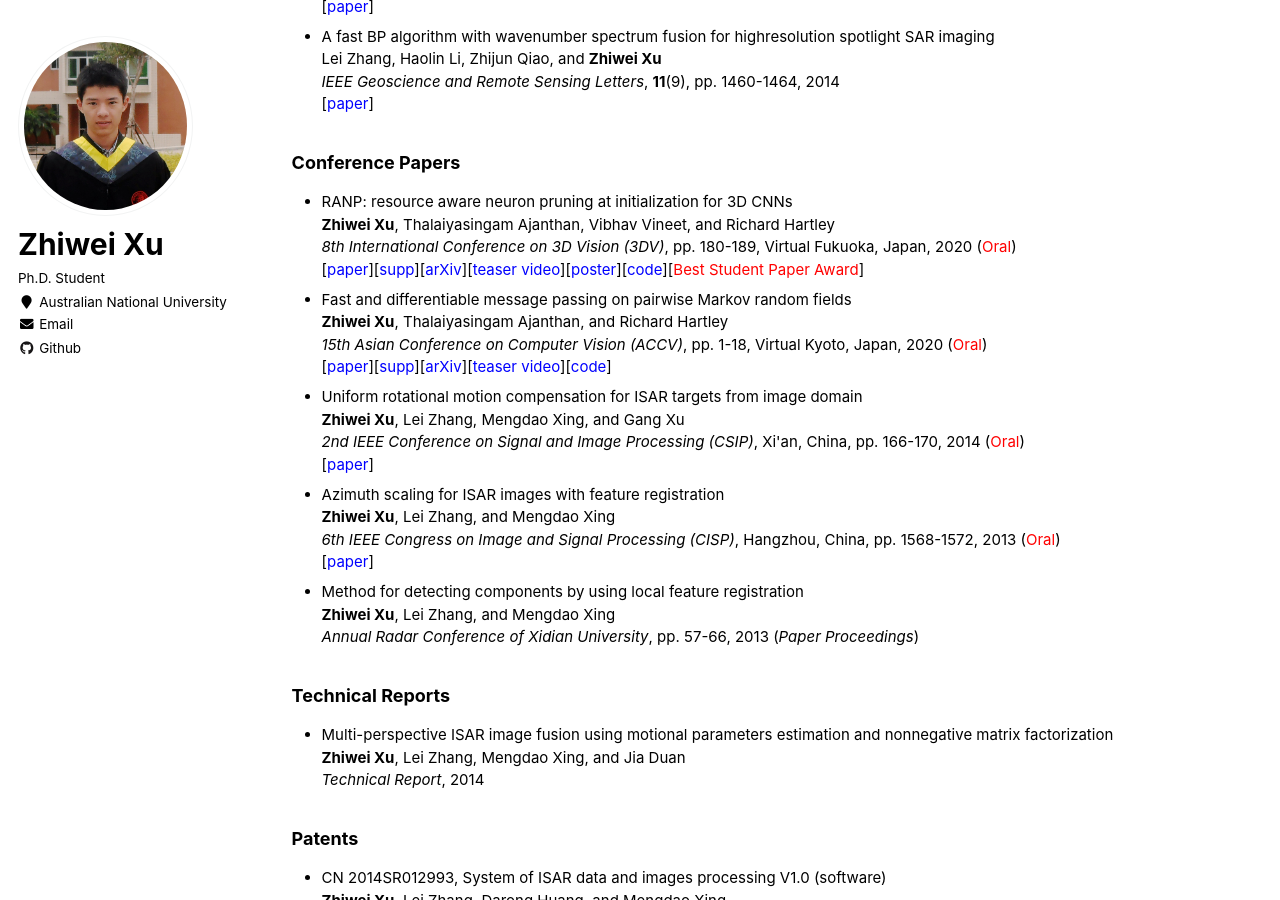
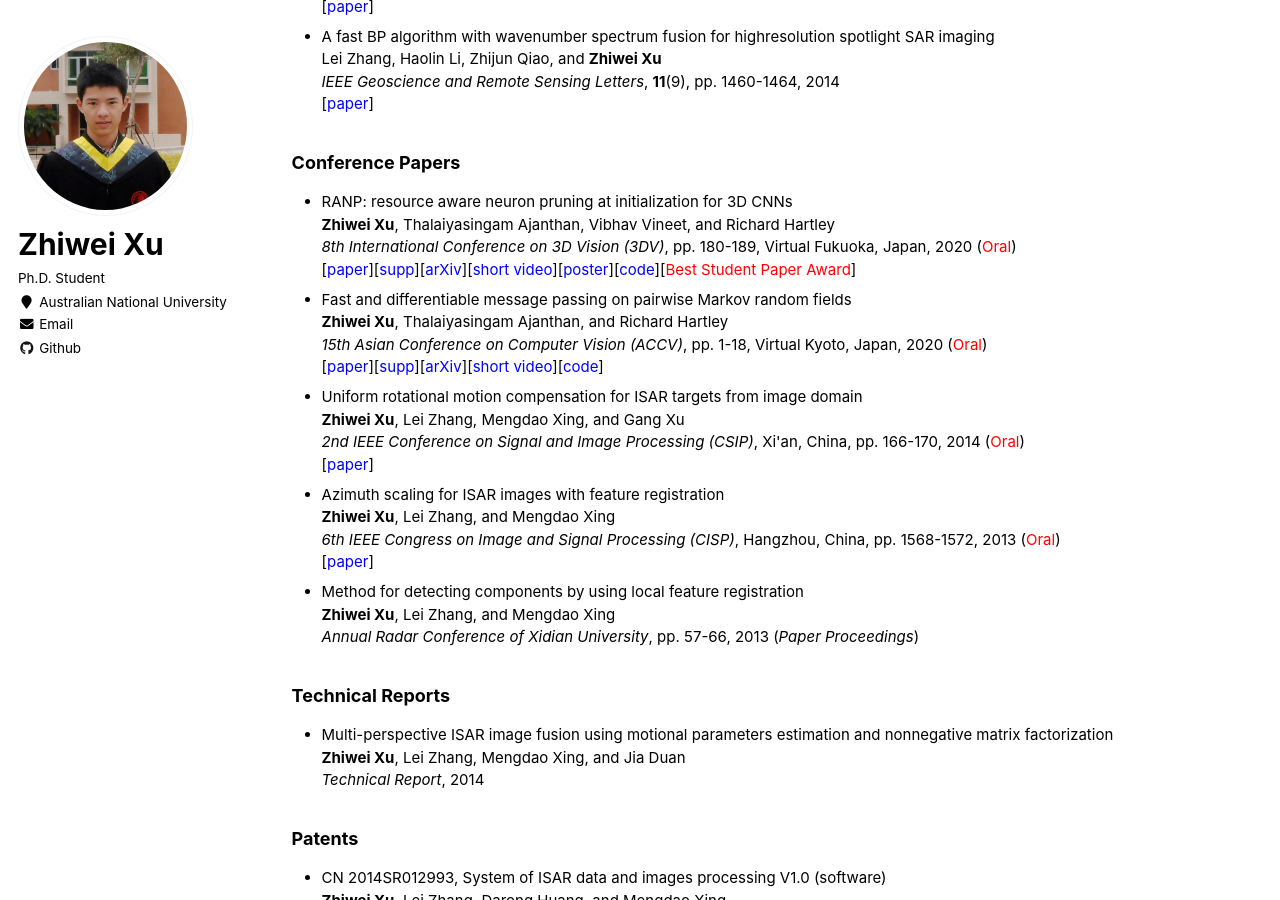
Before and after one commit to zwxu064/zwxu064.github.io, a Jekyll site: the page built from _pages/about.html, in a window 1280 px wide and 900 px high, scrolled down 1602 px. Built offline with Jekyll 4.4.1, drawn with Linux system fonts in a browser that asks for light colours.

Commit message:
Modifying some typos

```diff
--- a/_pages/about.html
+++ b/_pages/about.html
@@ -88,13 +88,13 @@
   <li><div>RANP: resource aware neuron pruning at initialization for 3D CNNs</div>
       <div><strong>Zhiwei Xu</strong>, Thalaiyasingam Ajanthan, Vibhav Vineet, and Richard Hartley</div>
       <div><i>8th International Conference on 3D Vision (3DV)</i>, pp. 180-189, Virtual Fukuoka, Japan, 2020 (<span style="color:red">Oral</span>)</div>
-      <div>[<a href="./files/RANP.pdf" target="_blank">paper</a>][<a href="./files/RANP_supp.pdf" target="_blank">supp</a>][<a href="https://arxiv.org/abs/2010.02488" target="_blank">arXiv</a>][<a href="https://www.youtube.com/watch?v=KadydhOJnBE&t=71s" target="_blank">teaser video</a>][<a href="https://bn1302files.storage.live.com/y4mWIjIxN9_5CKv26bp4qUefzUNf0gCtJp_7g5OwkXe9JoVyKO-AvkGHnkp4oH4DXiJOsjwvjOl5Fy55eF4umP-BPDw6IRqEDrdL-eLQF9P1EJJM6XrWsbHECHTMb_85DMCIappEaVgmkQIIIUbfQiKp7utp_IWM9nR_KtYul_c8zfj5lYkyPG-9mGz-hml-Nbh?width=10368&height=6912&cropmode=none" target="_blank">poster</a>][<a href="https://github.com/zwxu064/RANP.git" target="_blank">code</a>][<a href="./files/3DV2020_best_student_paper.pdf" target="_blank" style="color:#FF0000;">Best Student Paper Award</a>]</div>
+      <div>[<a href="./files/RANP.pdf" target="_blank">paper</a>][<a href="./files/RANP_supp.pdf" target="_blank">supp</a>][<a href="https://arxiv.org/abs/2010.02488" target="_blank">arXiv</a>][<a href="https://www.youtube.com/watch?v=KadydhOJnBE&t=71s" target="_blank">short video</a>][<a href="https://bn1302files.storage.live.com/y4mWIjIxN9_5CKv26bp4qUefzUNf0gCtJp_7g5OwkXe9JoVyKO-AvkGHnkp4oH4DXiJOsjwvjOl5Fy55eF4umP-BPDw6IRqEDrdL-eLQF9P1EJJM6XrWsbHECHTMb_85DMCIappEaVgmkQIIIUbfQiKp7utp_IWM9nR_KtYul_c8zfj5lYkyPG-9mGz-hml-Nbh?width=10368&height=6912&cropmode=none" target="_blank">poster</a>][<a href="https://github.com/zwxu064/RANP.git" target="_blank">code</a>][<span style="color:red">Best Student Paper Award</span>]</div>
   </li>
 
   <li><div>Fast and differentiable message passing on pairwise Markov random fields</div>
       <div><strong>Zhiwei Xu</strong>, Thalaiyasingam Ajanthan, and Richard Hartley</div>
       <div><i>15th Asian Conference on Computer Vision (ACCV)</i>, pp. 1-18, Virtual Kyoto, Japan, 2020 (<span style="color:red">Oral</span>)</div>
-      <div>[<a href="./files/MPLayers.pdf" target="_blank">paper</a>][<a href="./files/MPLayers_supp.pdf" target="_blank">supp</a>][<a href="https://arxiv.org/abs/1910.10892" target="_blank">arXiv</a>][<a href="https://www.youtube.com/watch?v=ZM1SRlVu17E" target="_blank">teaser video</a>][<a href="https://github.com/zwxu064/MPLayers.git" target="_blank">code</a>]</div>
+      <div>[<a href="./files/MPLayers.pdf" target="_blank">paper</a>][<a href="./files/MPLayers_supp.pdf" target="_blank">supp</a>][<a href="https://arxiv.org/abs/1910.10892" target="_blank">arXiv</a>][<a href="https://www.youtube.com/watch?v=ZM1SRlVu17E" target="_blank">short video</a>][<a href="https://github.com/zwxu064/MPLayers.git" target="_blank">code</a>]</div>
   </li>
 
   <li><div>Uniform rotational motion compensation for ISAR targets from image domain</div>
```
